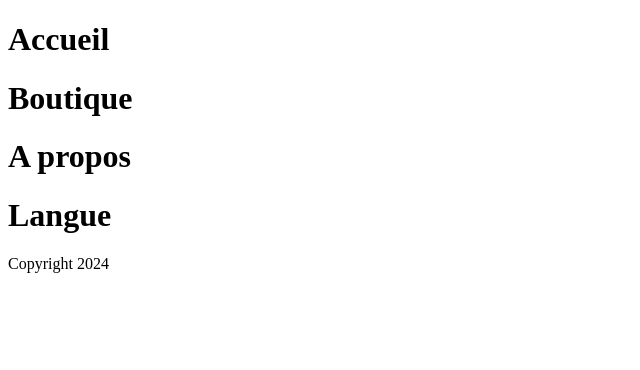
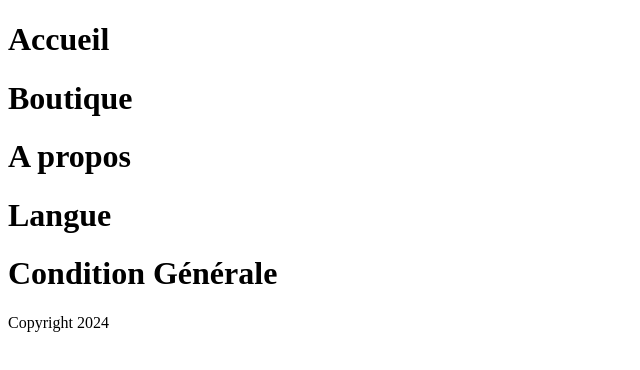
Before and after one commit to DonovanViger/projetGITTDC, a plain HTML site: page index.html in a window 1280 px wide. Shown: the whole page, without its empty margins (0-640 px from the left). Drawn offline with Linux system fonts and the light colour scheme.

Commit message:
ajout Condition Général dans le header

```diff
--- a/index.html
+++ b/index.html
@@ -11,6 +11,7 @@
         <h1>Boutique</h1>
         <h1>A propos</h1>
         <h1>Langue</h1>
+        <h1>Condition Générale</h1>
     </header>
     <footer>
         Copyright 2024
```
